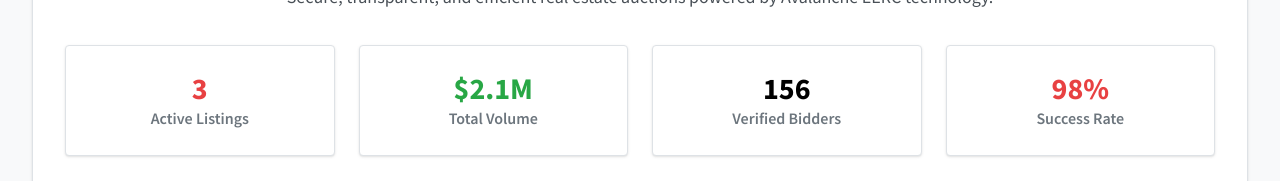
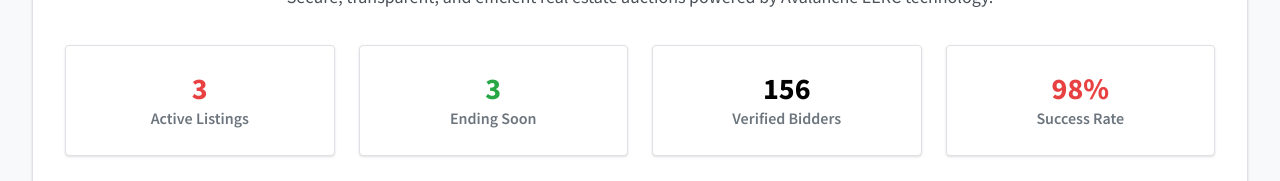
Before and after one commit to yyyljy/EREA, a React (Vite) app: page / in a window 1280 px wide. Shown: the part 301-482 px from the top of the page. Built offline with nearby package versions, Linux system fonts and the light colour scheme.

Commit message:
docs: add docs

```diff
--- a/src/pages/RealEstateAuction.tsx
+++ b/src/pages/RealEstateAuction.tsx
@@ -206,8 +206,8 @@ export function RealEstateAuction() {
           <div className="text-erea-text-light font-semibold">Active Listings</div>
         </div>
         <div className="avax-card p-6 text-center">
-          <div className="text-3xl font-bold text-avax-success">$2.1M</div>
-          <div className="text-erea-text-light font-semibold">Total Volume</div>
+          <div className="text-3xl font-bold text-avax-success">{mockProperties.filter(p => p.status === 'Active').length}</div>
+          <div className="text-erea-text-light font-semibold">Ending Soon</div>
         </div>
         <div className="avax-card p-6 text-center">
           <div className="text-3xl font-bold text-avax-black">156</div>
```
Also changed, not shown: 4 other files (tests, documents, lock files or other folders).
